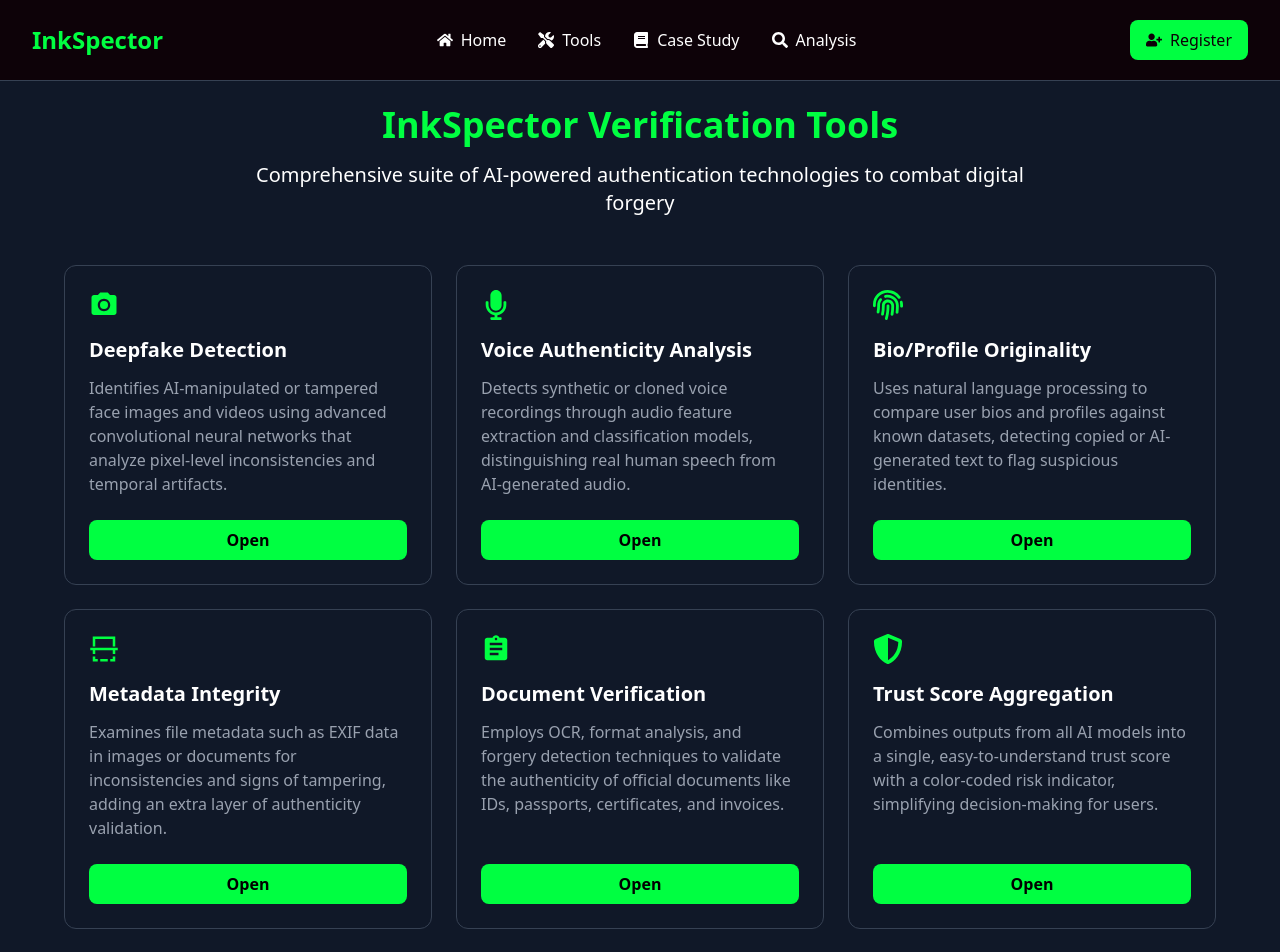
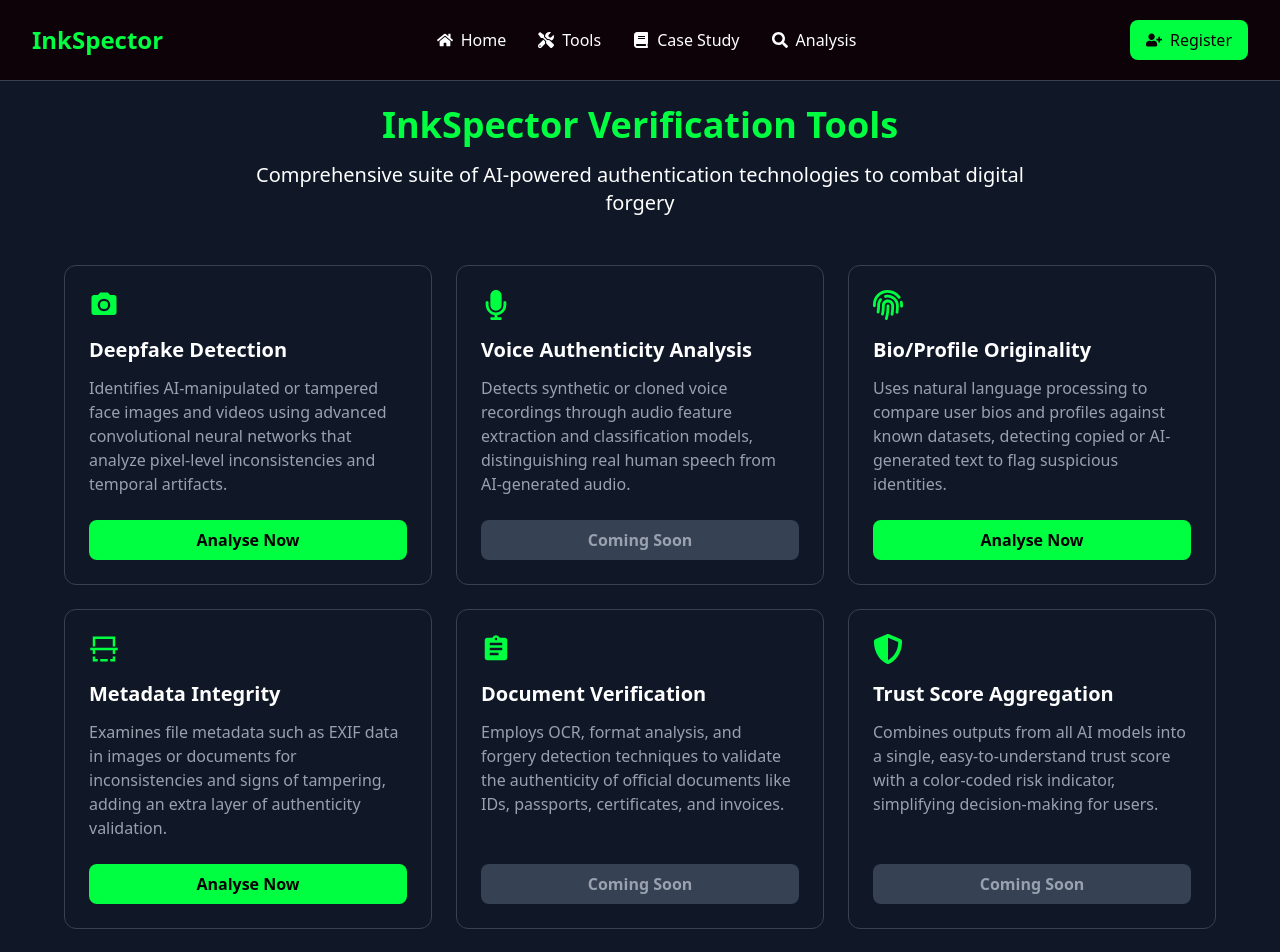
Before and after one commit to PalakChadha27/InkSpector, a React (Vite) app: page /tools in a window 1280 px wide. Shown: the top 952 px of the page. Built offline with nearby package versions, Linux system fonts and the light colour scheme; no server answers.

Commit message:
all buttons fixed

```diff
--- a/src/components/Tools.jsx
+++ b/src/components/Tools.jsx
@@ -7,7 +7,7 @@ import { GrScan } from 'react-icons/gr';
 const Tools = () => {
   const navigate = useNavigate();
 
-  const ToolCard = ({ icon, title, description, route }) => (
+  const ToolCard = ({ icon, title, description, route, isReady }) => (
     <div className="h-full p-6 bg-gray-900 rounded-xl border border-gray-700 hover:border-[#00ff41] transition hover:shadow-lg hover:shadow-[#00ff41]/20 flex flex-col justify-between">
       <div>
         <div className="mb-4 text-3xl text-[#00ff41]">{icon}</div>
@@ -15,10 +15,15 @@ const Tools = () => {
         <p className="text-gray-400">{description}</p>
       </div>
       <button
-        onClick={() => navigate(route)}
-        className="mt-6 px-4 py-2 bg-[#00ff41] text-black font-semibold rounded-lg hover:bg-[#00cc33] transition"
+        onClick={() => isReady && navigate(route)}
+        className={`mt-6 px-4 py-2 font-semibold rounded-lg transition ${
+          isReady
+            ? "bg-[#00ff41] text-black hover:bg-[#00cc33]"
+            : "bg-gray-700 text-gray-400 cursor-not-allowed"
+        }`}
+        disabled={!isReady}
       >
-        Open
+        {isReady ? "Analyse Now" : "Coming Soon"}
       </button>
     </div>
   );
@@ -41,36 +46,42 @@ const Tools = () => {
             title="Deepfake Detection"
             description="Identifies AI-manipulated or tampered face images and videos using advanced convolutional neural networks that analyze pixel-level inconsistencies and temporal artifacts."
             route="/deepfake"
+            isReady={true}
           />
           <ToolCard
             icon={<FaMicrophone />}
             title="Voice Authenticity Analysis"
             description="Detects synthetic or cloned voice recordings through audio feature extraction and classification models, distinguishing real human speech from AI-generated audio."
             route="/voiceauthenticity"
+            isReady={false}
           />
           <ToolCard
             icon={<FaFingerprint />}
             title="Bio/Profile Originality"
             description="Uses natural language processing to compare user bios and profiles against known datasets, detecting copied or AI-generated text to flag suspicious identities."
             route="/bioauthenticity"
+            isReady={true}
           />
           <ToolCard
             icon={<GrScan />}
             title="Metadata Integrity"
             description="Examines file metadata such as EXIF data in images or documents for inconsistencies and signs of tampering, adding an extra layer of authenticity validation."
             route="/metaverification"
+            isReady={true}
           />
           <ToolCard
             icon={<MdAssignment />}
             title="Document Verification"
             description="Employs OCR, format analysis, and forgery detection techniques to validate the authenticity of official documents like IDs, passports, certificates, and invoices."
             route="/documentverification"
+            isReady={false}
           />
           <ToolCard
             icon={<FaShieldAlt />}
             title="Trust Score Aggregation"
             description="Combines outputs from all AI models into a single, easy-to-understand trust score with a color-coded risk indicator, simplifying decision-making for users."
             route="/trustscore"
+            isReady={false}
           />
         </div>
       </div>
```
